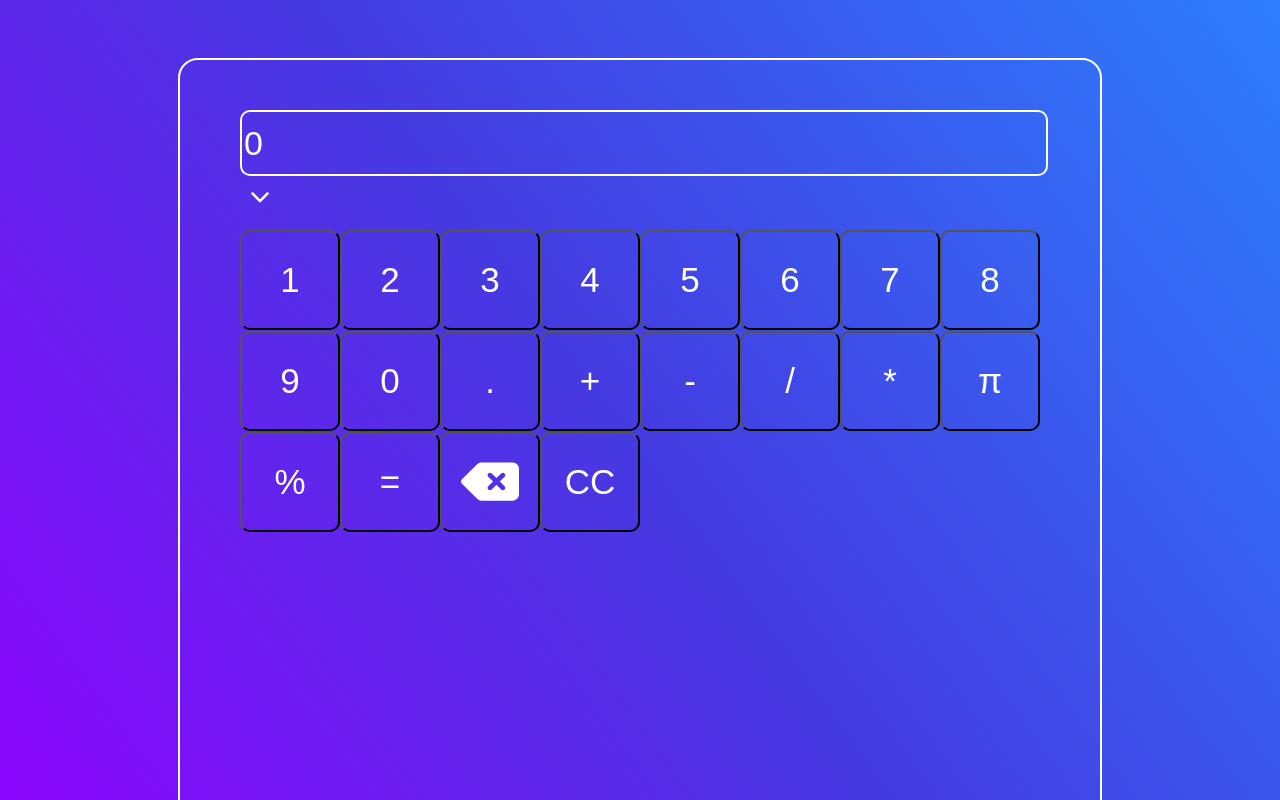
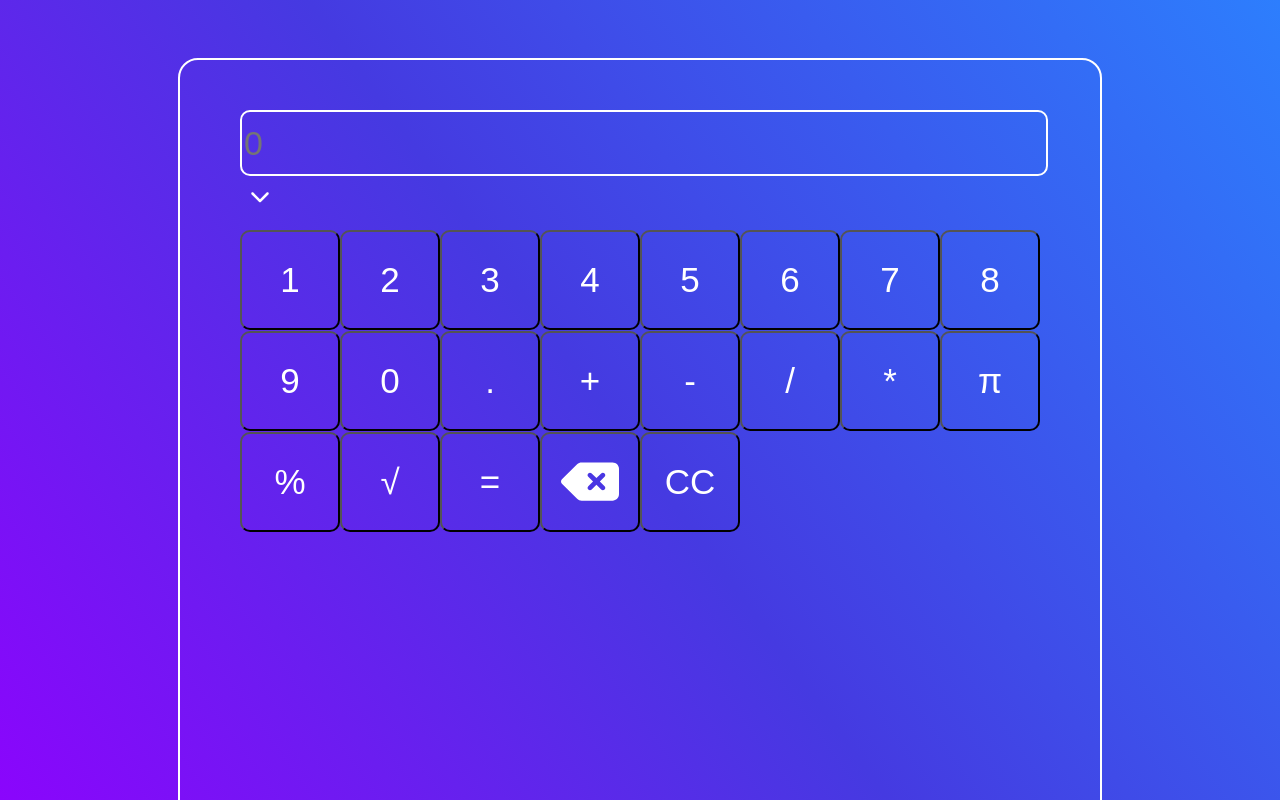
Before and after one commit to zaccmagicdev/typescript_calculator, a website with bundled scripts: page public/index.html in a window 1280 px wide. Shown: the top 800 px of the page. Built offline with nearby package versions, Linux system fonts and the light colour scheme.

Commit message:
UPDATE: Added radical button (doesn't work yet); forgot that HTML Forms had a default value and used that to my advantage; lay-out design soon to be implemented

```diff
--- a/public/index.css
+++ b/public/index.css
@@ -70,6 +70,10 @@ li:last-child{
   cursor: default;
 }
 
+::placeholder{
+  opacity: 100%;
+}
+
 .calculator__history {
   position: relative;
   visibility: hidden;
--- a/public/index.html
+++ b/public/index.html
@@ -11,7 +11,7 @@
   </head>
   <body class="calculator__bg">
     <main class="calculator__main">
-      <input id="calculator__screen" readonly />
+      <input id="calculator__screen" placeholder="0" readonly />
       <input type="checkbox" id="calculator__history-tab" />
       <label for="calculator__history-tab" ></label>
       <ul class="calculator__history"></ul>
@@ -33,6 +33,7 @@
        <button class="calculator__button">*</button>
        <button class="calculator__button">&#960;</button>
        <button class="calculator__button">%</button>
+       <button class="calculator__button">&radic;</button>
        <button id="calculator__result" class="calculator__button">=</button>
        <button id="calculator__backspace" class="calculator__button" ></button>
        <button id="calculator__clear" class="calculator__button">CC</button>
--- a/src/index.ts
+++ b/src/index.ts
@@ -1,6 +1,7 @@
-//variable declarations
+//imports
 import { evaluate } from 'mathjs';
 
+//variable declarations
 const calcScreen = document.querySelector<HTMLInputElement>(
   '#calculator__screen',
 );
@@ -23,14 +24,16 @@ const calcBackspace = document.getElementById(
   'calculator__backspace',
 ) as HTMLButtonElement;
 let calcValue = '';
-calcScreen!.value = '0';
+
 const endRegex = /\D/g;
 
+//using a custom type for appending values, thanks TS!!
 type HistoryEntry = {
   equation: string;
   answer: string;
 };
 
+//event listeners
 calcHistoryTab.addEventListener('change', () => {
   calcHistoryTab.checked
     ? calcHistoryList?.classList.add('calculator__history_shown')
@@ -44,7 +47,6 @@ calcButton.forEach((button) => {
     calcScreen!.value = calcValue;
   });
 });
-
 calcResultButton.addEventListener('click', (e) => {
   e.preventDefault();
   //fixing a processing error with math.js for how my program works
@@ -53,6 +55,7 @@ calcResultButton.addEventListener('click', (e) => {
   calcValue.charAt(calcValue.length - 1).match(endRegex) &&
   (calcValue = calcValue.substring(0, calcValue.length - 1));
 
+  //calcValue cannot be empty otherwise math.js with throw an error
   if (calcValue !== '') {
     const currentEquation = calcValue;
     const result = evaluate(calcValue);
@@ -64,11 +67,13 @@ calcResultButton.addEventListener('click', (e) => {
     getAnswerButton.textContent = 'Add result';
     const entry = document.createElement('li');
 
+    //creating an instance for making an entry to the list
     const entryContent: HistoryEntry = {
       equation: currentEquation,
       answer: calcValue,
     };
 
+    //event listener for retreiving a value for the screen
     getAnswerButton.addEventListener('click', () => {
       calcScreen!.value = entryContent.answer;
       calcValue = entryContent.answer;
@@ -76,9 +81,11 @@ calcResultButton.addEventListener('click', (e) => {
       calcHistoryTab!.checked = false;
     });
 
+    //li value itself
     entry.textContent = `${entryContent.equation} = ${entryContent.answer}`;
     entry!.append(getAnswerButton);
     calcHistoryList?.append(entry);
+
   } else {
     calcValue = '';
     calcScreen!.value = '0';
```
